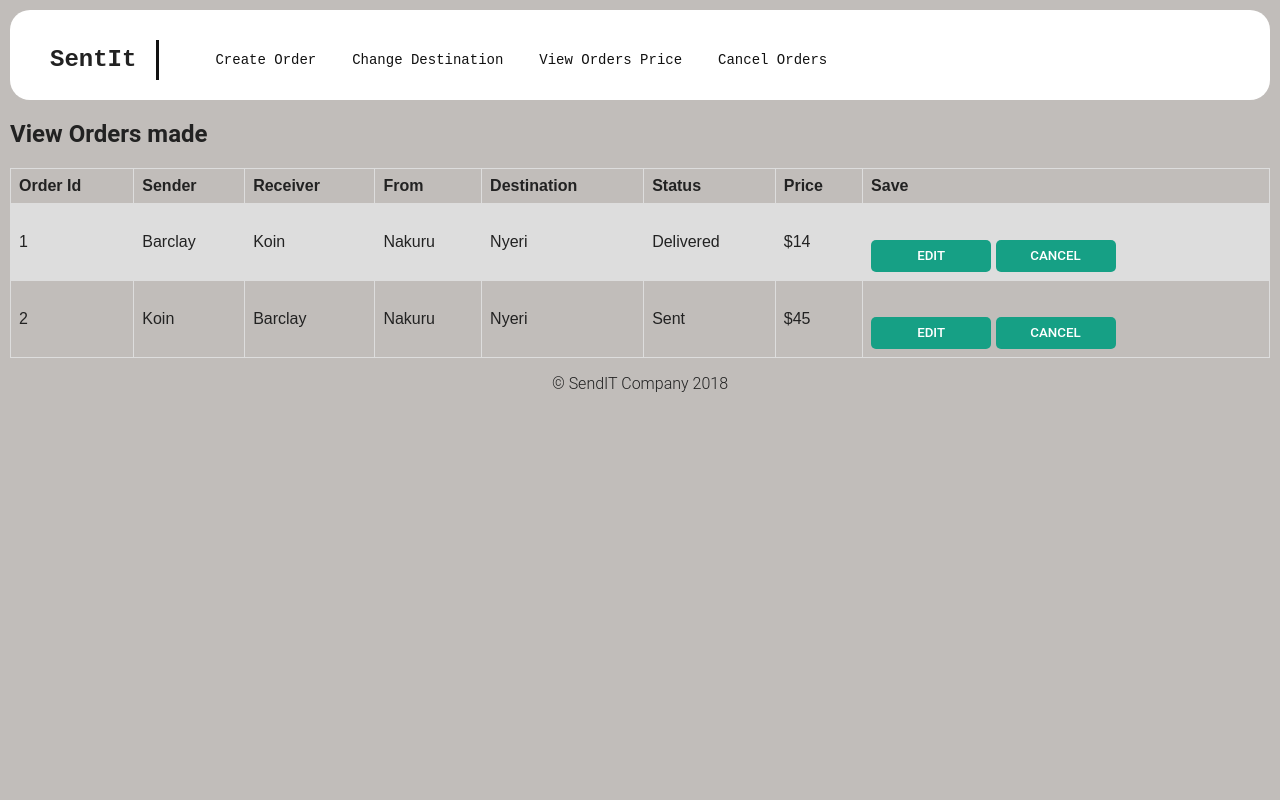
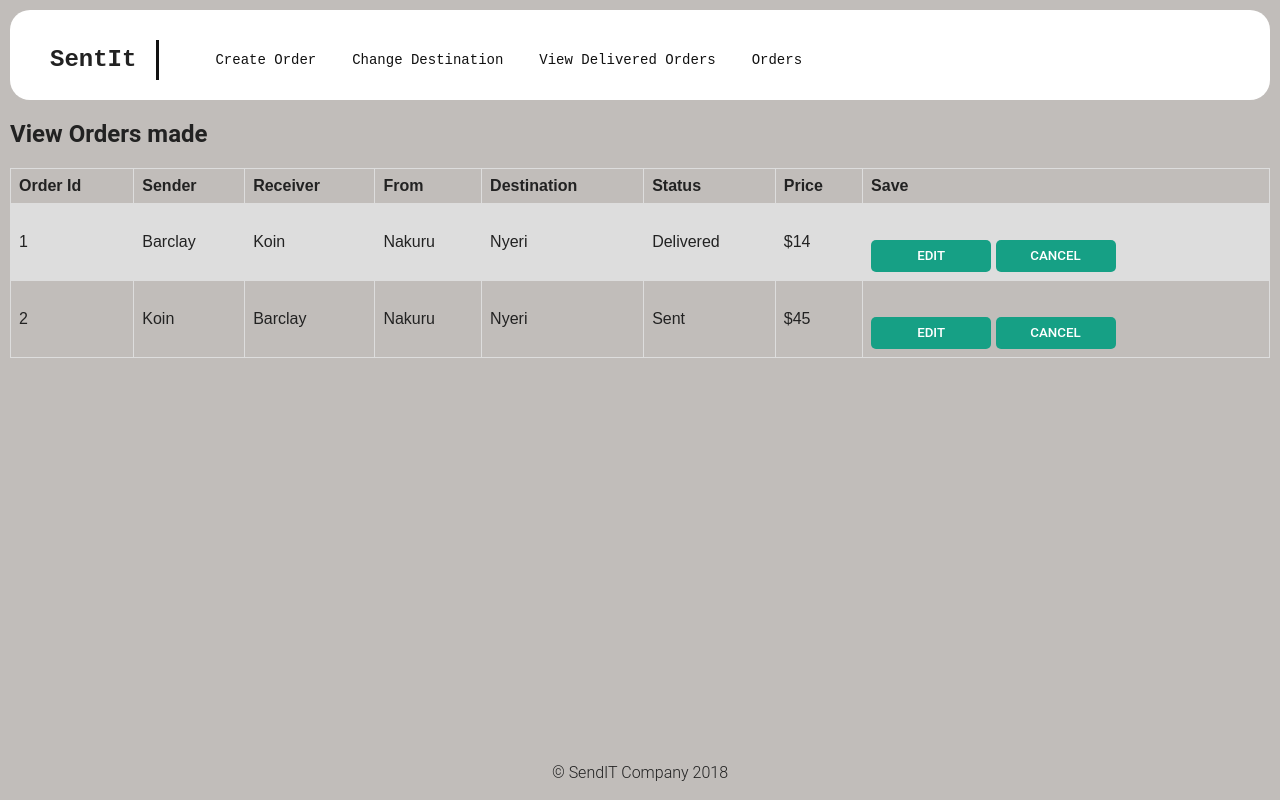
Before and after one commit to Bakley/SendIT, a plain HTML site: page UI/view.html in a window 1280 px wide. Drawn offline with Linux system fonts and the light colour scheme; a script that the page names is missing.

Commit message:
[finishes #161581197]Build the user view page to see orders

```diff
--- a/UI/main.css
+++ b/UI/main.css
@@ -106,4 +106,8 @@ input[type="submit"]:active {
 /* Add a footer at the bottom of the page */
 .footer{
     text-align: center;
+    position: fixed;
+    bottom: 23px;
+    right: 500px;
+    width: 280px;
 }
--- a/UI/style.css
+++ b/UI/style.css
@@ -328,4 +328,8 @@ tr:nth-child(even) {
 /* Add a footer at the bottom of the page */
 .footer{
     text-align: center;
+    position: fixed;
+    bottom: 2px;
+    right: 500px;
+    width: 280px;
 }
--- a/UI/view.html
+++ b/UI/view.html
@@ -15,8 +15,8 @@
             <ul>
                 <li><a href="dashboard.html">Create Order</a></li>
                 <li><a href="#">Change Destination</a></li>
-                <li><a href="#">View Orders Price</a></li>
-                <li><a href="#">Cancel Orders</a></li>
+                <li><a href="#">View Delivered Orders</a></li>
+                <li><a href="#">Orders</a></li>
 
             </ul>
 
@@ -48,7 +48,7 @@
           <td>$14</td>
           <td>
               <button class="change-destination" onclick="openFrom()">Edit</button>
-                    <input class="cancel" type="submit" name="edit" value="Cancel" />
+              <input class="edit" type="submit" name="cancel" value="Cancel" />
           </td>
         </tr>
         <tr>
@@ -66,8 +66,6 @@
         </tr>
       </table>
 
-
-
     </main>
 
     <div class="form-popup" id="myForm">
@@ -77,7 +75,7 @@
           <label for="email"><b>Order Id</b></label>
           <input type="text" placeholder="Order ID" name="Destination" required>
 
-          <label for="psw"><b>New Destination</b></label>
+          <label for="destination"><b>New Destination</b></label>
           <input type="text" placeholder="Enter Destination" name="destination" required>
 
           <button type="submit" class="btn">Save</button>
@@ -95,8 +93,10 @@
         }
     </script>
 
+
     <footer class="footer">
         <p>&copy; SendIT Company 2018</p>
     </footer>
+
 </body>
 </html>
```
Also changed, not shown: 1 other file. Lines whose indentation alone changed are shown as unchanged.
